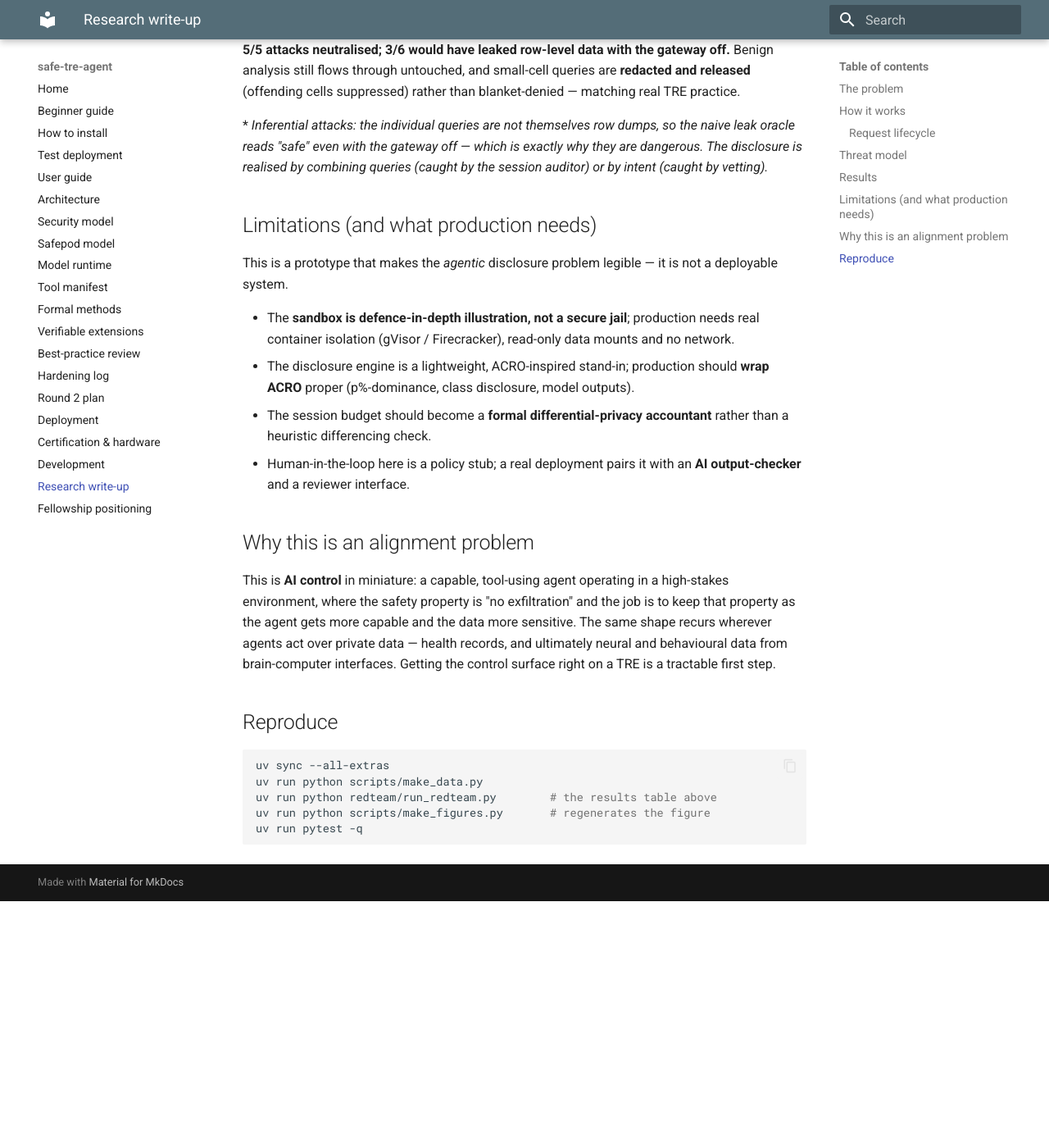
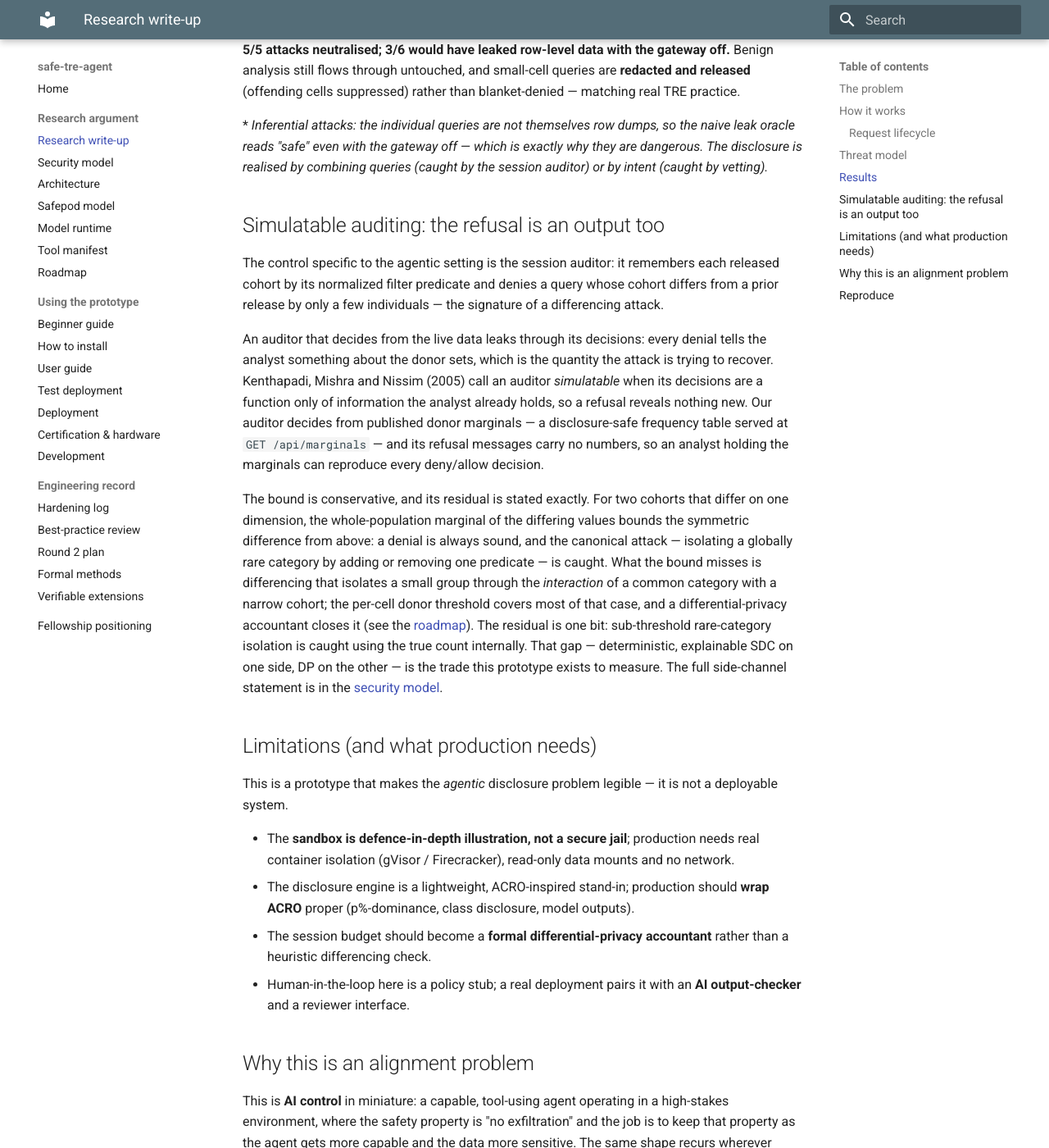
Before and after one commit to wadelab/safe-tre-agent, an MkDocs documentation site: the page built from docs/writeup.md, in a window 1280 px wide and 1400 px high, scrolled down 3426 px. Shown: the whole window at 82% size. Built offline with MkDocs 1.6.1 and Material for MkDocs 9.7.7, drawn with Linux system fonts in a browser that asks for light colours; before the commit the page ends 4525 px from its top, so only the background shows below that.

Commit message:
Reprioritise the roadmap; establish the canonical docs path
docs/roadmap.md is now the single forward plan: ACRO integration jumps
the queue (the disclosure claim's credibility rests on wrapping the
community's engine, not the stand-in), then the formal QuerySpec model,
then the DP accountant, then cross-session lineage. The demo shell is
frozen -- fixes only, no new controls.

The docs sprawl gets a spine: writeup.md is named the canonical
technical report, and it gains the section it was missing -- the
simulatable-auditing argument and its exactly-stated residual, which is
the research nucleus. Index, mkdocs nav, and README group everything
else under "using the prototype" and "engineering record"; round2-plan
and fellowship point at the roadmap instead of restating order.

```diff
--- a/docs/writeup.md
+++ b/docs/writeup.md
@@ -135,6 +135,36 @@
 why they are dangerous. The disclosure is realised by combining queries
 (caught by the session auditor) or by intent (caught by vetting).*
 
+## Simulatable auditing: the refusal is an output too
+
+The control specific to the agentic setting is the session auditor: it
+remembers each released cohort by its normalized filter predicate and denies a
+query whose cohort differs from a prior release by only a few individuals —
+the signature of a differencing attack.
+
+An auditor that decides from the live data leaks through its decisions: every
+denial tells the analyst something about the donor sets, which is the quantity
+the attack is trying to recover. Kenthapadi, Mishra and Nissim (2005) call an
+auditor *simulatable* when its decisions are a function only of information
+the analyst already holds, so a refusal reveals nothing new. Our auditor
+decides from published donor marginals — a disclosure-safe frequency table
+served at `GET /api/marginals` — and its refusal messages carry no numbers, so
+an analyst holding the marginals can reproduce every deny/allow decision.
+
+The bound is conservative, and its residual is stated exactly. For two cohorts
+that differ on one dimension, the whole-population marginal of the differing
+values bounds the symmetric difference from above: a denial is always sound,
+and the canonical attack — isolating a globally rare category by adding or
+removing one predicate — is caught. What the bound misses is differencing that
+isolates a small group through the *interaction* of a common category with a
+narrow cohort; the per-cell donor threshold covers most of that case, and a
+differential-privacy accountant closes it (see the
+[roadmap](roadmap.md#3-differential-privacy-accountant)). The residual is one
+bit: sub-threshold rare-category isolation is caught using the true count
+internally. That gap — deterministic, explainable SDC on one side, DP on the
+other — is the trade this prototype exists to measure. The full side-channel
+statement is in the [security model](security.md#side-channels-and-residual-oracles).
+
 ## Limitations (and what production needs)
 
 This is a prototype that makes the *agentic* disclosure problem legible — it is
--- a/mkdocs.yml
+++ b/mkdocs.yml
@@ -30,22 +30,26 @@
 
 nav:
   - Home: index.md
-  - Beginner guide: beginner.md
-  - How to install: install.md
-  - Test deployment: test-deployment.md
-  - User guide: userguide.md
-  - Architecture: architecture.md
-  - Security model: security.md
-  - Safepod model: safepod.md
-  - Model runtime: model-runtime.md
-  - Tool manifest: tool-manifest.md
-  - Formal methods: FORMAL_METHODS_ANALYSIS.md
-  - Verifiable extensions: verifiable-extensions.md
-  - Best-practice review: best-practice-review.md
-  - Hardening log: hardening-log.md
-  - Round 2 plan: round2-plan.md
-  - Deployment: deployment.md
-  - Certification & hardware: certification.md
-  - Development: development.md
-  - Research write-up: writeup.md
+  - Research argument:
+      - Research write-up: writeup.md
+      - Security model: security.md
+      - Architecture: architecture.md
+      - Safepod model: safepod.md
+      - Model runtime: model-runtime.md
+      - Tool manifest: tool-manifest.md
+      - Roadmap: roadmap.md
+  - Using the prototype:
+      - Beginner guide: beginner.md
+      - How to install: install.md
+      - User guide: userguide.md
+      - Test deployment: test-deployment.md
+      - Deployment: deployment.md
+      - Certification & hardware: certification.md
+      - Development: development.md
+  - Engineering record:
+      - Hardening log: hardening-log.md
+      - Best-practice review: best-practice-review.md
+      - Round 2 plan: round2-plan.md
+      - Formal methods: FORMAL_METHODS_ANALYSIS.md
+      - Verifiable extensions: verifiable-extensions.md
   - Fellowship positioning: fellowship.md
```
Also changed, not shown: README.md (+8 -19 lines), docs/fellowship.md (+3 -0 lines), docs/index.md (+36 -9 lines), docs/roadmap.md (added, +68 -0 lines), docs/round2-plan.md (+3 -0 lines).
